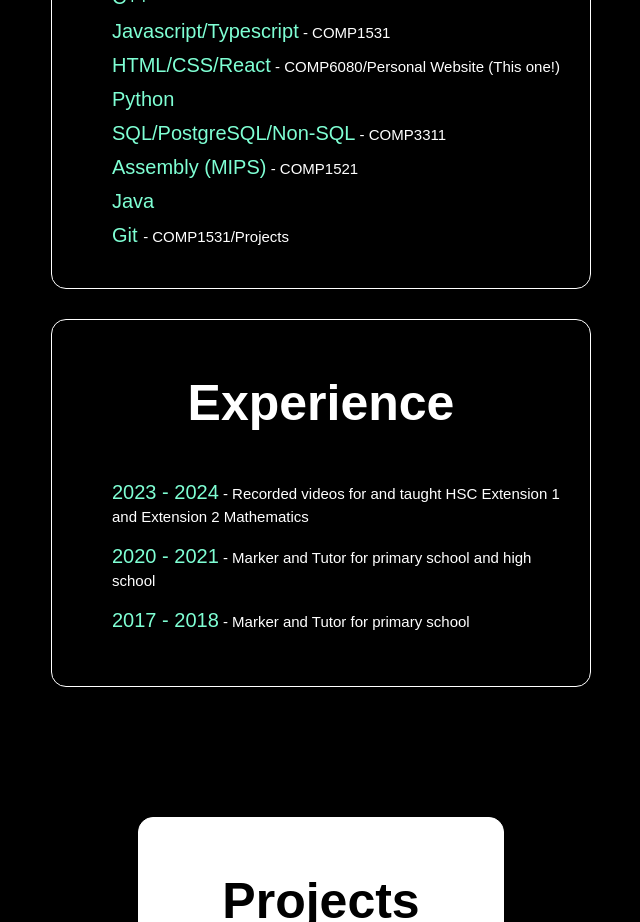
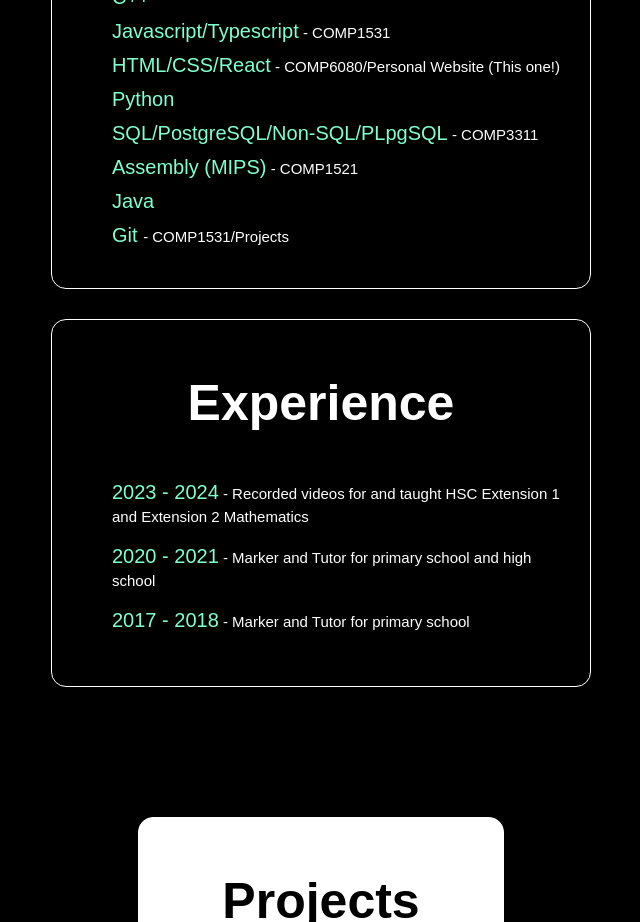
Before and after one commit to jcongc/personal-website, a React (Create React App) app: page / in a window 1280 px wide. Shown: the part 1940-2862 px from the top of the page, without its empty margins (319-959 px from the left). Built offline with nearby package versions, Linux system fonts and the light colour scheme.

Commit message:
Edited skills

```diff
--- a/src/components/portfolio.jsx
+++ b/src/components/portfolio.jsx
@@ -14,7 +14,7 @@ const Portfolio = () => {
                     <li>Javascript/Typescript<span> - COMP1531</span></li><br/>
                     <li>HTML/CSS/React<span> - COMP6080/Personal Website (This one!)</span></li><br/>
                     <li>Python</li><br/>
-                    <li>SQL/PostgreSQL/Non-SQL<span> - COMP3311</span></li><br/>
+                    <li>SQL/PostgreSQL/Non-SQL/PLpgSQL<span> - COMP3311</span></li><br/>
                     <li>Assembly (MIPS)<span> - COMP1521</span></li><br/>
                     <li>Java</li><br/>
                     <li>Git <span> - COMP1531/Projects</span></li><br/>
```
